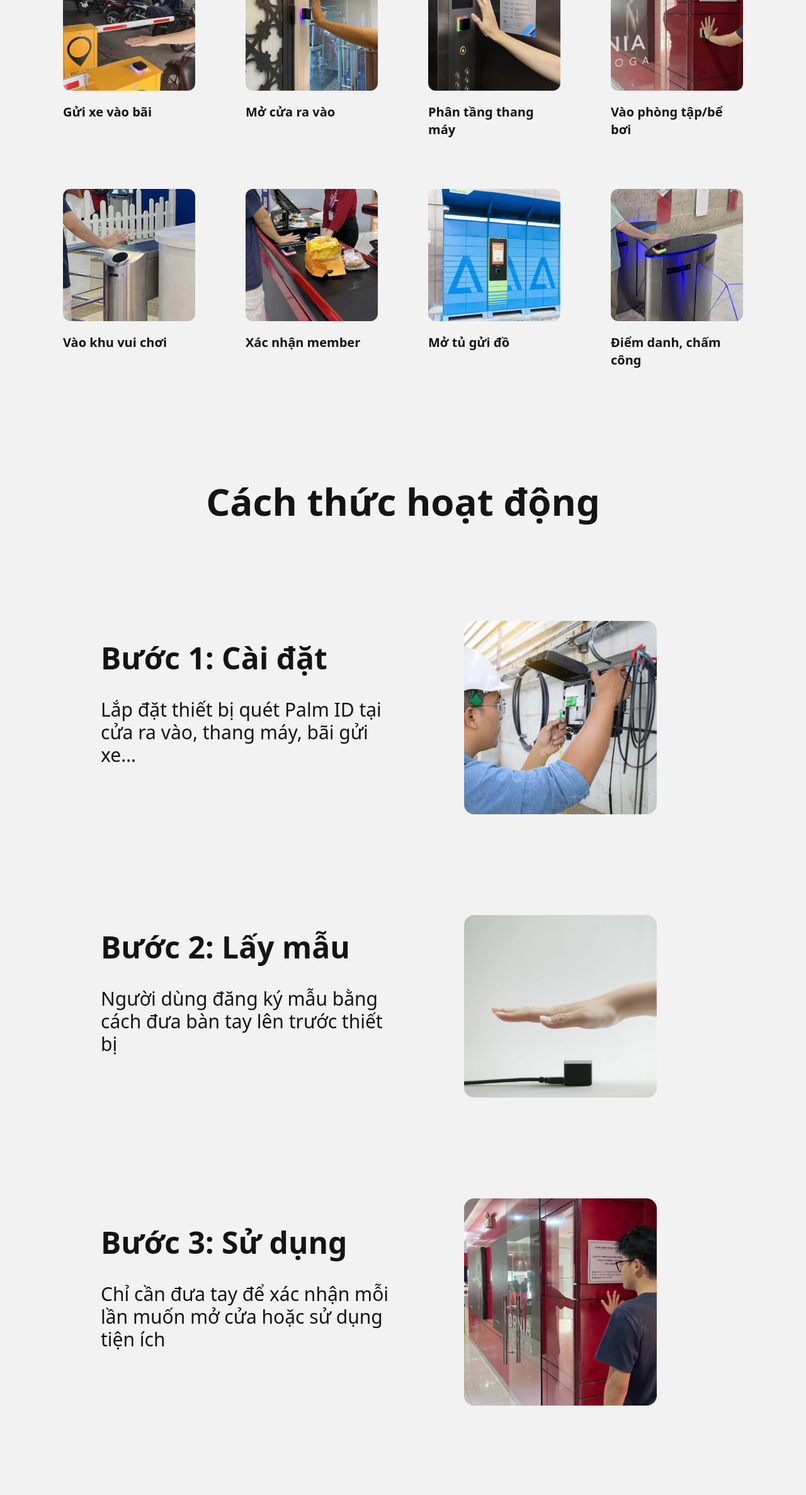
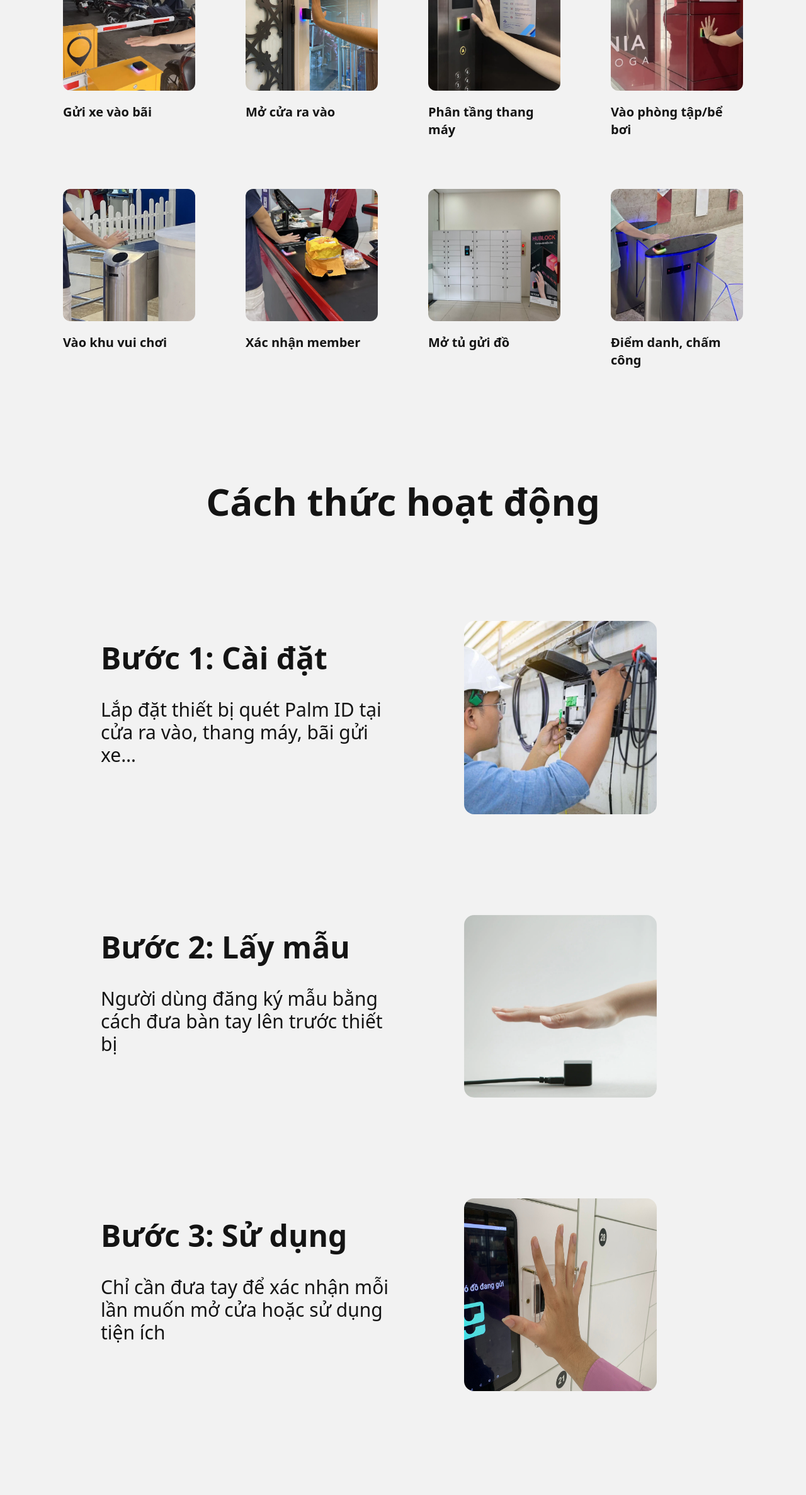
Before and after one commit to Minhnhat0408/Palm-IHUB, a React (Vite) app: page / in a window 1280 px wide. Shown: the part 2070-4444 px from the top of the page at 63% size. Built offline with nearby package versions, Linux system fonts and the light colour scheme.

Commit message:
fix image

```diff
--- a/src/components/feature.tsx
+++ b/src/components/feature.tsx
@@ -137,7 +137,7 @@ export default function Feature() {
                     </div>
                     <div className="group  relative cursor-pointer  overflow-hidden rounded-xl duration-500 hover:scale-105 hover:shadow-lg sm:p-3 md:hover:scale-110 md:hover:shadow-2xl lg:p-5">
                         <div className="relative">
-                            <img src="/ward.webp" alt="gym" className=" h-[450px] rounded-xl sm:h-auto" />
+                            <img src="/ward.jpg" alt="gym" className=" h-[450px] aspect-square rounded-xl sm:h-auto" />
 
                             <p className="bg-feature absolute bottom-0 p-4  text-white opacity-0 duration-500 sm:group-hover:opacity-100 ">
                                 Vẫy tay để mở khóa tủ gửi đồ cá nhân của mình
--- a/src/components/guide.tsx
+++ b/src/components/guide.tsx
@@ -39,7 +39,7 @@ export default function Guide() {
                         </p>
                     </div>
                     <div className="flex items-center justify-center">
-                        <img src={'/image 10.webp'} alt="gym" className="w-full rounded-2xl lg:w-3/4 xl:w-2/3" />
+                        <img src={'/image 10.jpg'} alt="gym" className="w-full aspect-square rounded-2xl lg:w-3/4 xl:w-2/3" />
                     </div>
                 </Reveal>
 
```
Also changed, not shown: public/image 10.jpg (added), public/ward.jpg (added).
